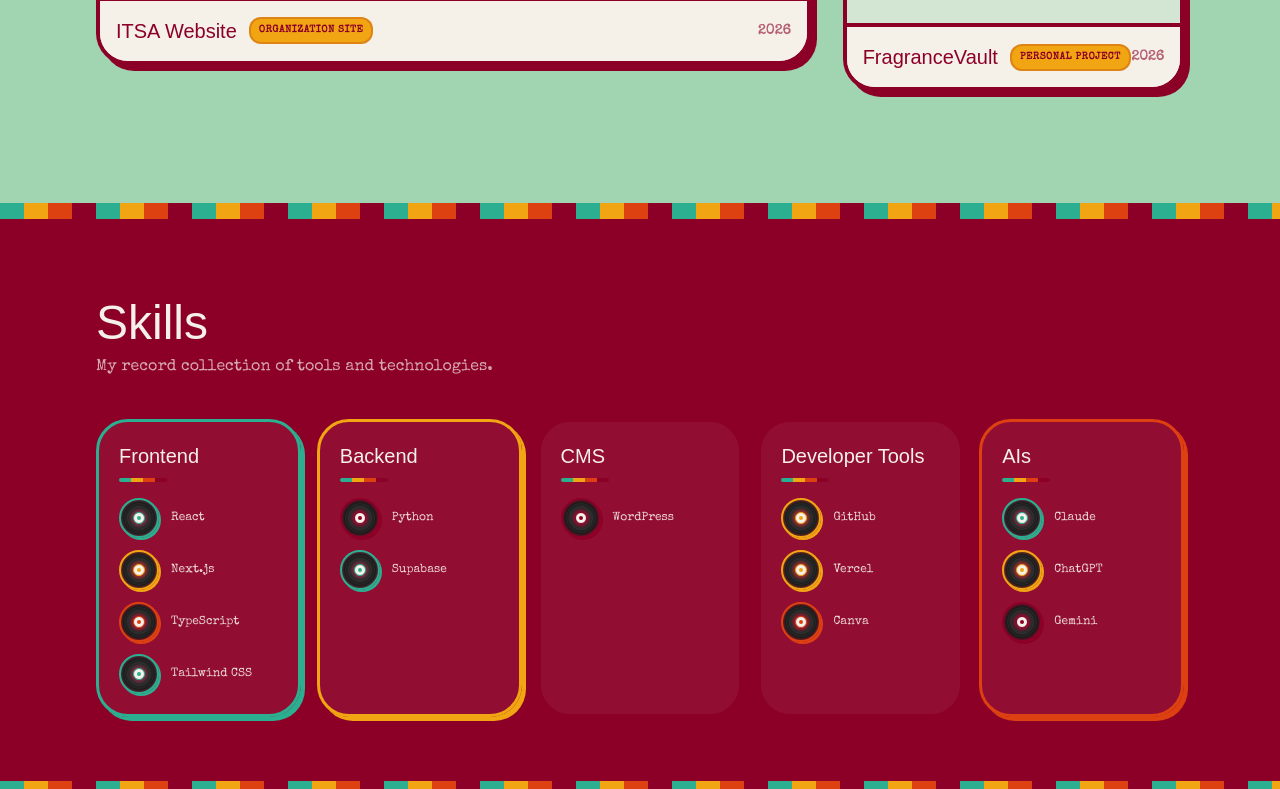
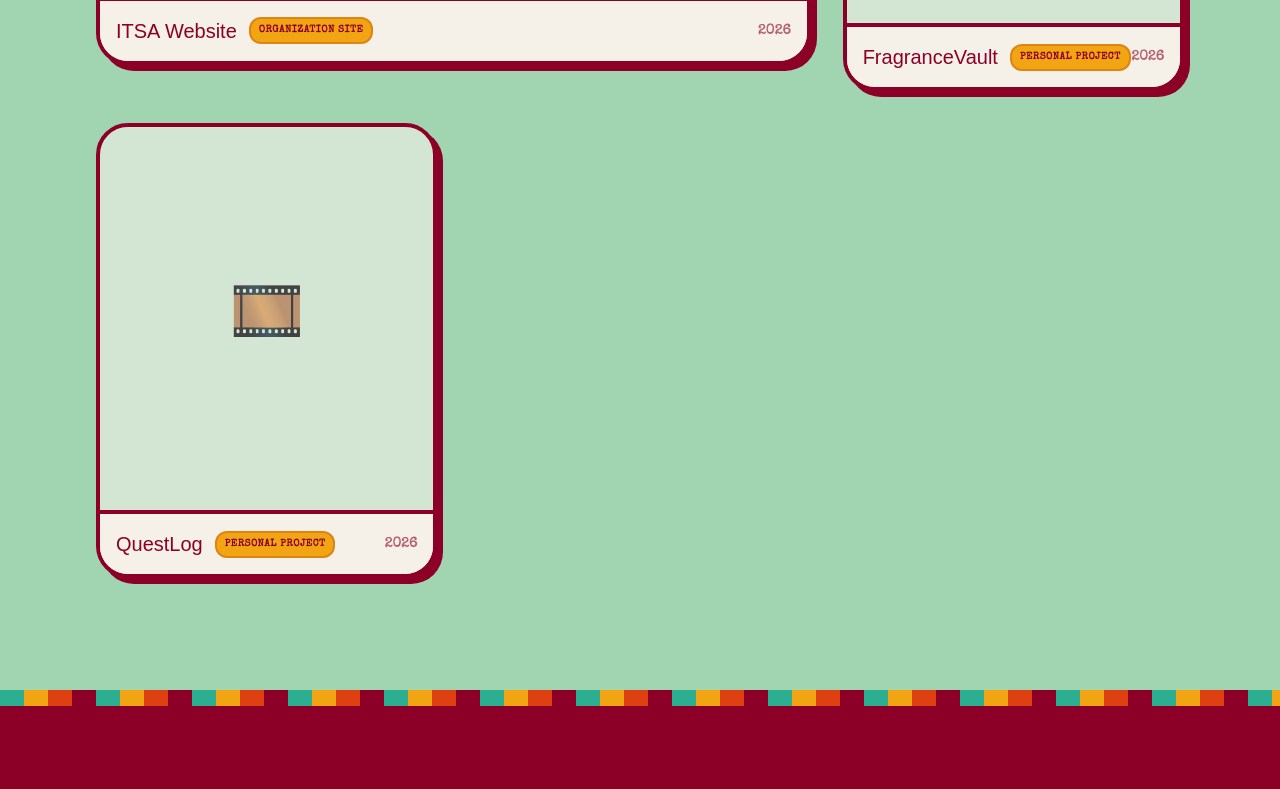
Before and after one commit to DeghneG/gab.io, a Next.js app: page / in a window 1280 px wide. Shown: the part 1300-2089 px from the top of the page. Built offline with nearby package versions, Linux system fonts and the light colour scheme; a web font is replaced by a local one.

Commit message:
questlog

```diff
--- a/src/data/content.ts
+++ b/src/data/content.ts
@@ -47,6 +47,16 @@
     tech: ["React", "Next.js", "Tailwind CSS"],
     liveUrl: "#",
     repoUrl: "https://github.com/DeghneG/FragranceVault",
+  },
+  {
+    slug: "quest-log",
+    title: "QuestLog",
+    type: "Personal Project",
+    year: 2026,
+    description: "A comprehensive compilation of competitive gaming logs, stats, and configurations across multiple titles.",
+    tech: ["React", "Next.js", "Tailwind CSS"],
+    liveUrl: "#",
+    repoUrl: "https://github.com/DeghneG/QuestLog",
   },
 ];
 
```
